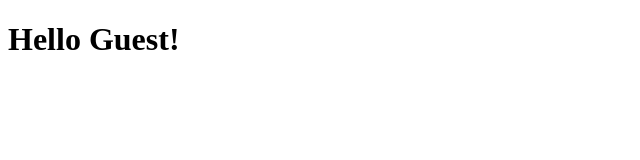
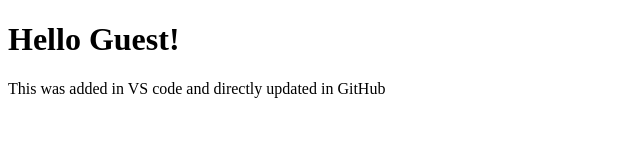
Before and after one commit to SteveArtavia/BlackJack, a plain HTML site: page index.html in a window 1280 px wide. Shown: the whole page, without its empty margins (0-640 px from the left). Drawn offline with Linux system fonts and the light colour scheme.

Commit message:
Update index.html
Added paragraph

```diff
--- a/index.html
+++ b/index.html
@@ -9,6 +9,9 @@
 <body>
 
     <h1>Hello Guest!</h1>
+    <p>
+        This was added in VS code and directly updated in GitHub
+    </p>
 
 </body>
 </html>
```
